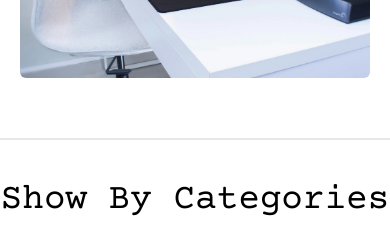
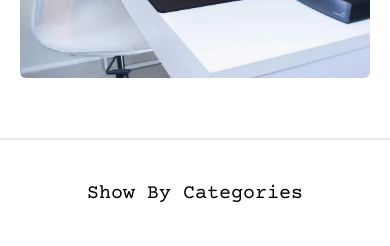
Before and after one commit to dantetarraga/ecommerce-react-tailwind, a React (Vite) app: page / in a window 390 px wide. Shown: the part 1180-1426 px from the top of the page. Built offline with nearby package versions, Linux system fonts and the light colour scheme; grey boxes are pictures that could not be loaded; a web font is replaced by a local one.

Commit message:
refactor: Update Categories component to use responsive font size for title

```diff
--- a/src/components/category/Categories.jsx
+++ b/src/components/category/Categories.jsx
@@ -10,7 +10,7 @@ const CATEGORIES = [
 const Categories = ({ categories }) => {
   return (
     <div className='w-full border-t-2 border-gray-200 py-10'>
-      <h2 className='text-center capitalize font-primary text-4xl font-medium mb-10'>Show by Categories</h2>
+      <h2 className='text-center capitalize font-primary text-xl md:text-4xl font-medium mb-10'>Show by Categories</h2>
 
       <div className='h-[400px] grid grid-cols-[repeat(auto-fit,minmax(250px,1fr))] gap-5'>
         {
--- a/src/components/category/CategoryCard.jsx
+++ b/src/components/category/CategoryCard.jsx
@@ -4,9 +4,10 @@ const CategoryCard = ({ label, imageURL }) => {
       <img
         className='object-cover w-full rounded-lg'
         src={`../../public/${imageURL}.webp`}
-        alt=''
+        alt={`${label} category`}
+        loading='lazy'
       />
-      <button className='absolute bottom-8 py-2 px-10 rounded-md capitalize font-primary w-fit text-center transition-all duration-300 ease-in-out border-2 border-white text-white bg-transparent hover:bg-white hover:text-[#212121] cursor-pointer'>
+      <button className='absolute h-10 sm:inset-0 md:inset-auto md:bottom-8 py-2 px-10 rounded-md capitalize font-primary w-fit text-center transition-all duration-300 ease-in-out border-2 border-white text-white bg-transparent hover:bg-white hover:text-[#212121] cursor-pointer'>
         {label}
       </button>
     </div>
```
